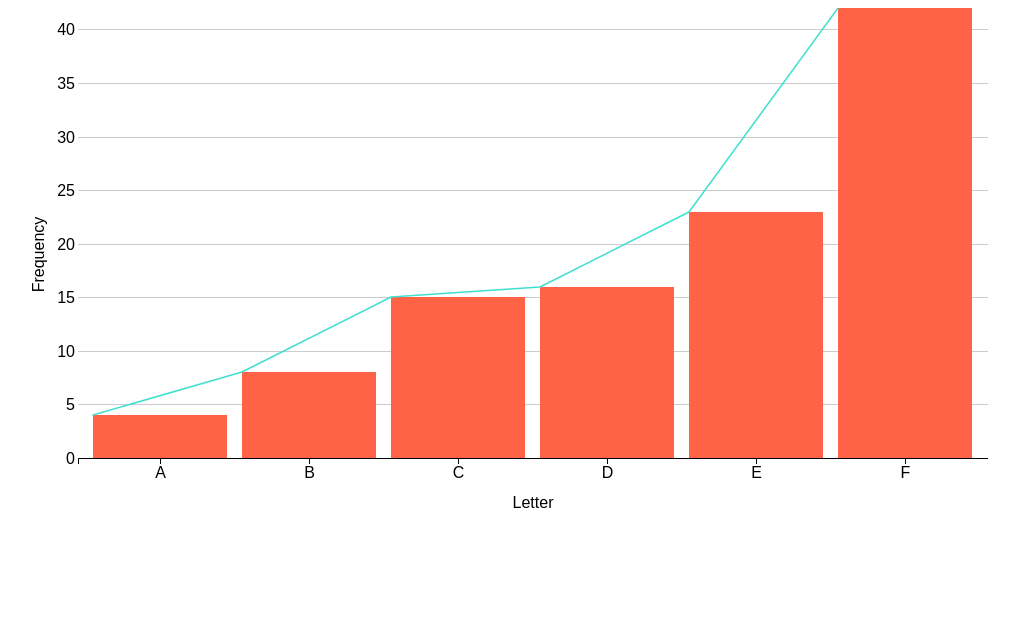
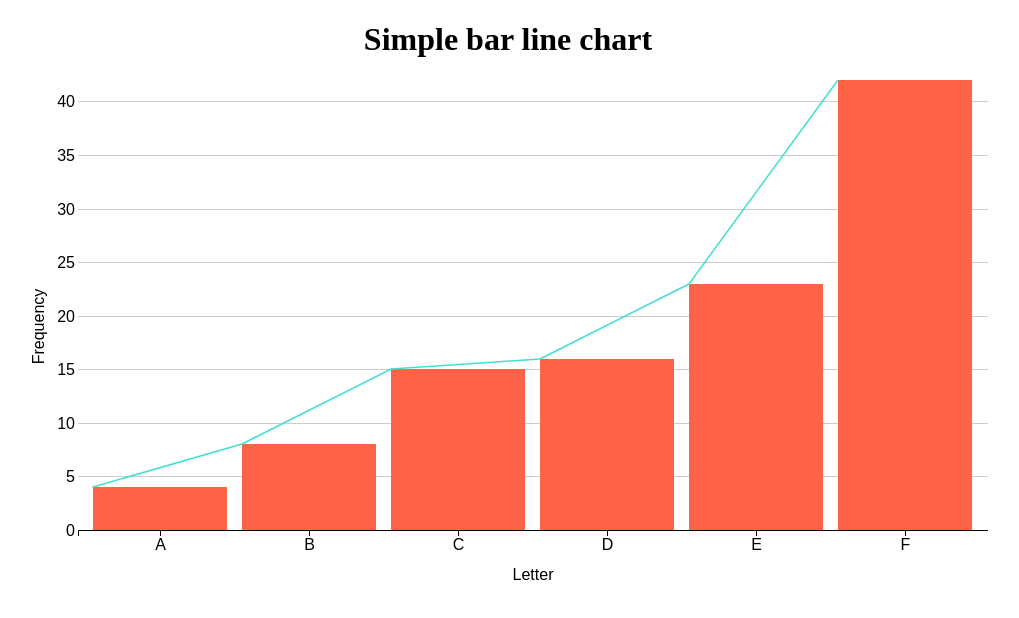
Before and after one commit to ahmedmghallab/simple-d3-bar-line-chart, a website: page index.html in a window 1280 px wide. Shown: the whole page, without its empty margins (132-1151 px from the left). Drawn offline with nearby package versions, Linux system fonts and the light colour scheme.

Commit message:
Add h1 tag

```diff
--- a/index.html
+++ b/index.html
@@ -22,6 +22,7 @@
 }
 </style>
 <div class="container">
+  <h1>Simple bar line chart</h1>
   <svg width="960" height="500"></svg>
 </div>
 
```
